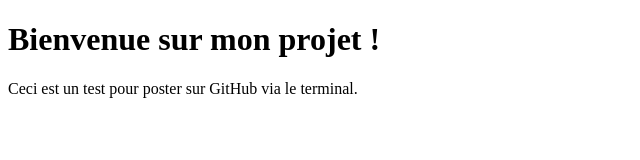
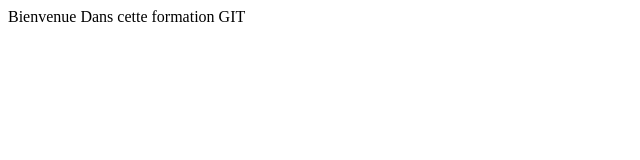
Before and after one commit to Baurel237/Mon-site-Web, a plain HTML site: page index.html in a window 1280 px wide. Shown: the whole page, without its empty margins (0-640 px from the left). Drawn offline with Linux system fonts and the light colour scheme.

Commit message:
Update index.html

```diff
--- a/index.html
+++ b/index.html
@@ -1,12 +1,14 @@
 <!DOCTYPE html>
-<html lang="fr">
+<html lang="en">
 <head>
     <meta charset="UTF-8">
     <meta name="viewport" content="width=device-width, initial-scale=1.0">
-    <title>Mon Premier Projet GitHub</title>
+    <title>Formation Git</title>
 </head>
 <body>
-    <h1>Bienvenue sur mon projet !</h1>
-    <p>Ceci est un test pour poster sur GitHub via le terminal.</p>
+    <!-- Titre -->
+    <div id="top-banner">
+        Bienvenue Dans cette formation GIT
+    </div>
 </body>
 </html>
```
